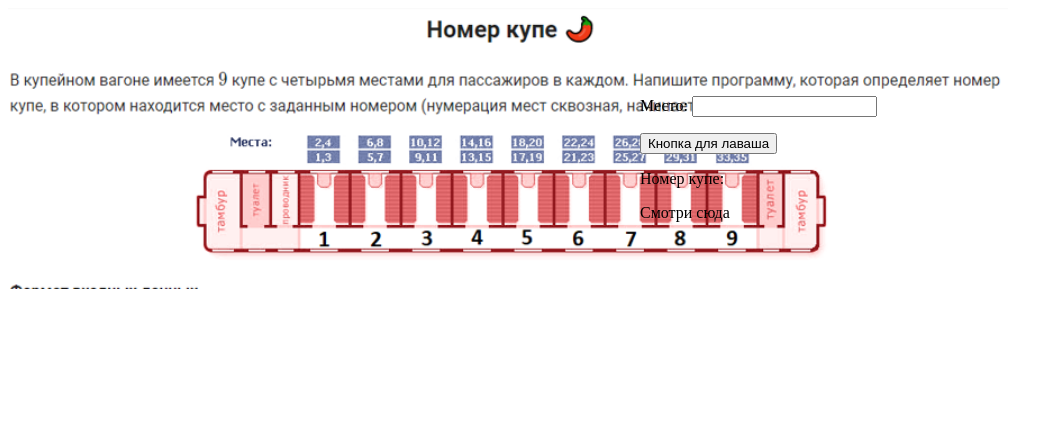
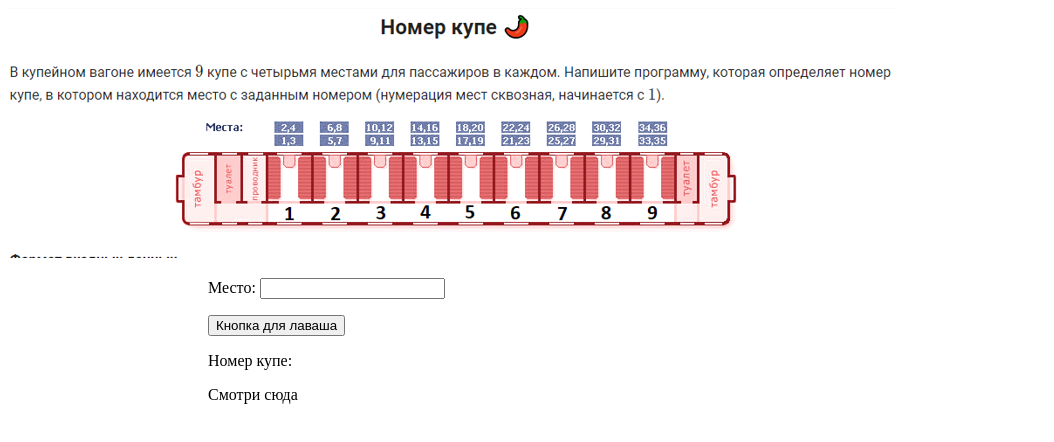
Before and after one commit to PavelPavel97/vagonForLavash, a plain HTML site: page index.html in a window 1280 px wide. Shown: the whole page, without its empty margins (0-1054 px from the left). Drawn offline with Linux system fonts and the light colour scheme.

Commit message:
Update index.html

```diff
--- a/index.html
+++ b/index.html
@@ -10,21 +10,25 @@
 </head>
 
 <body>
-    <img src="www.PNG" style="width: 1000px;">
-    <div id="container" style="margin: 0;
-    position: absolute;
-    top: 10%;
-    left: 50%;
-    margin-right: -50%;">
+
+    <div id="container" style="margin: 0;">
+        <div>
+            <img src="www.PNG" style="margin-right: 100px;">
+        </div>
+        <div style="margin-left: 200px;">
             <p>Место:
                 <input type="text" id="mesto">
             </p>
 
-
+            <div style="height: 1000px;">
                 <input type="button" value="Кнопка для лаваша" onclick="serchCupe()">
                 <p>Номер купе:
                 <div id="cupe">Смотри сюда </div>
                 </p>
+            </div>
+
+
+        </div>
 
     </div>
 
```
Lines whose indentation alone changed are shown as unchanged.
